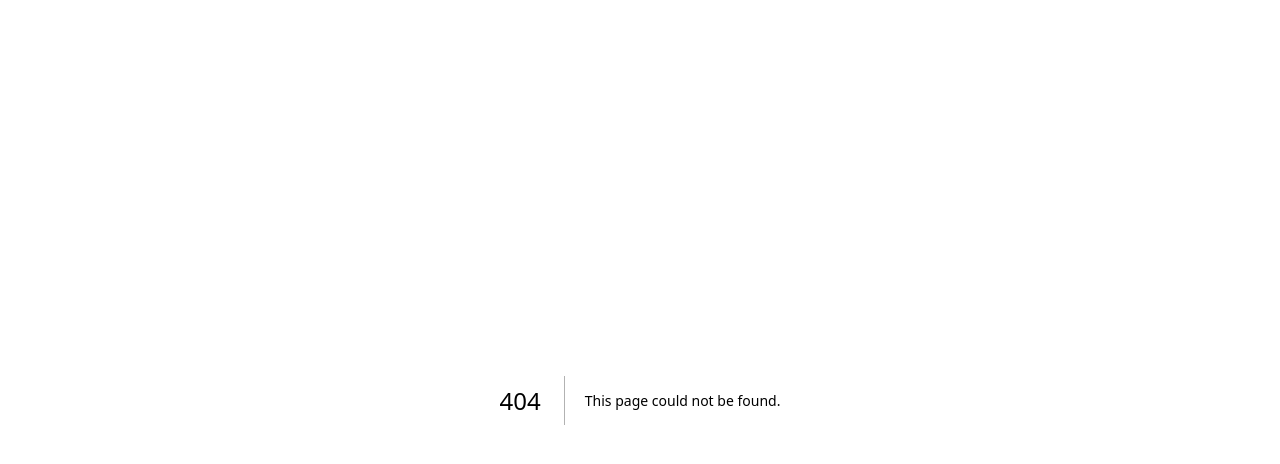
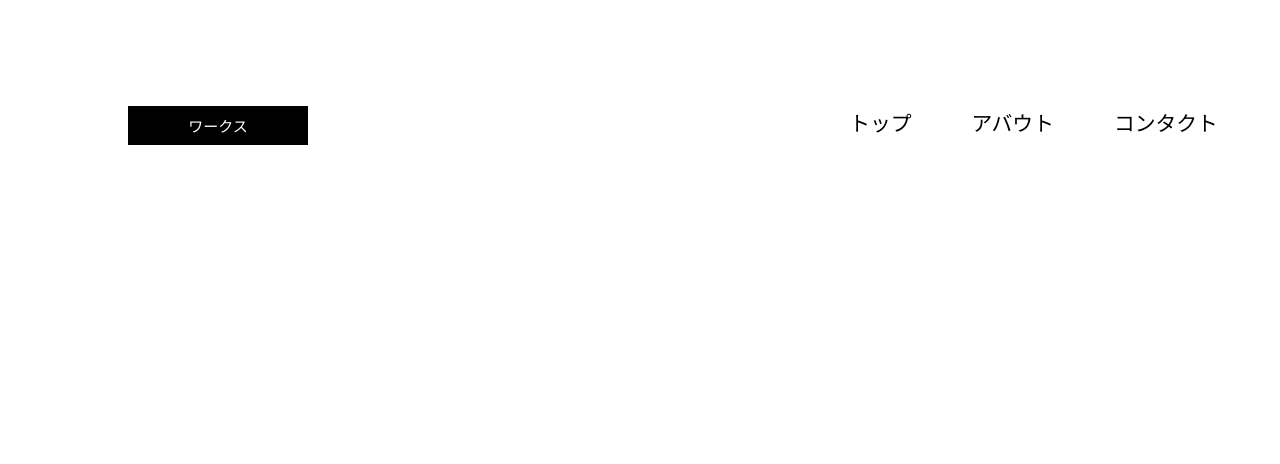
Before and after one commit to VOWAC/portfolio_test, a Next.js app: page /works in a window 1280 px wide. Before the commit this address had no page. Shown: the top 464 px of the page. Built offline with nearby package versions, Linux system fonts and the light colour scheme.

Commit message:
works add

```diff
--- /dev/null
+++ b/pages/works.js
@@ -0,0 +1,36 @@
+import React from "react";
+import Header from "../components/header"
+import Container from "../components/container";
+import styles from "../styles/works.module.scss";
+import Link from "next/link";
+import { motion } from "framer-motion";
+
+const Works = () => {
+  return (
+    <motion.div
+      initial={{ opacity: 0 }}
+      animate={{ opacity: 1 }}
+      exit={{ opacity: 0 }}
+      transition={{ duration: 0.3, delay: 0.4 }}
+    >
+      <Container>
+        <div className={styles.header}>
+          <Header title="ワークス" />
+          <nav className={styles.nav}>
+            <Link href="/">
+              <p className={styles.text}>トップ</p>
+            </Link>
+            <Link href="/about">
+              <p className={styles.text}>アバウト</p>
+            </Link>
+            <Link href="/contact">
+              <p className={styles.text}>コンタクト</p>
+            </Link>
+          </nav>
+        </div>
+      </Container>
+    </motion.div>
+  );
+};
+
+export default Works;
--- /dev/null
+++ b/styles/works.module.scss
@@ -0,0 +1,53 @@
+.header {
+    position: fixed;
+    margin-left: 5%;
+    margin-top: -3%;
+    z-index: 999;
+  }
+
+  .nav {
+    display: flex;
+    margin-left: 60%;
+    z-index: 99;
+    margin-top: -39px;
+  }
+
+  .text {
+    position: relative;
+    display: inline-block;
+    padding: 8px 0;
+    font-size: 1.3rem;
+    text-decoration: none;
+    color: #000;
+    transition: color 0.25s ease;
+    text-align: center;
+    padding: 8px 30px;
+    margin-top: -25px;
+  //   &:nth-child(2) {
+  //     border-right: 1px solid #000;
+  //     border-left: 1px solid #000;
+  //   }
+
+    &:hover {
+      &::before {
+        transform: scaleX(1);
+        transform-origin: left;
+      }
+    }
+
+    &::before {
+      position: absolute;
+      bottom: 0;
+      left: 0;
+      content: "";
+      display: block;
+      width: 100%;
+      height: 1px;
+      background: #000;
+      transform: scaleX(0);
+      transform-origin: right;
+      transition: all 0.25s ease;
+      transition-property: transform;
+    }
+
+  }
```
